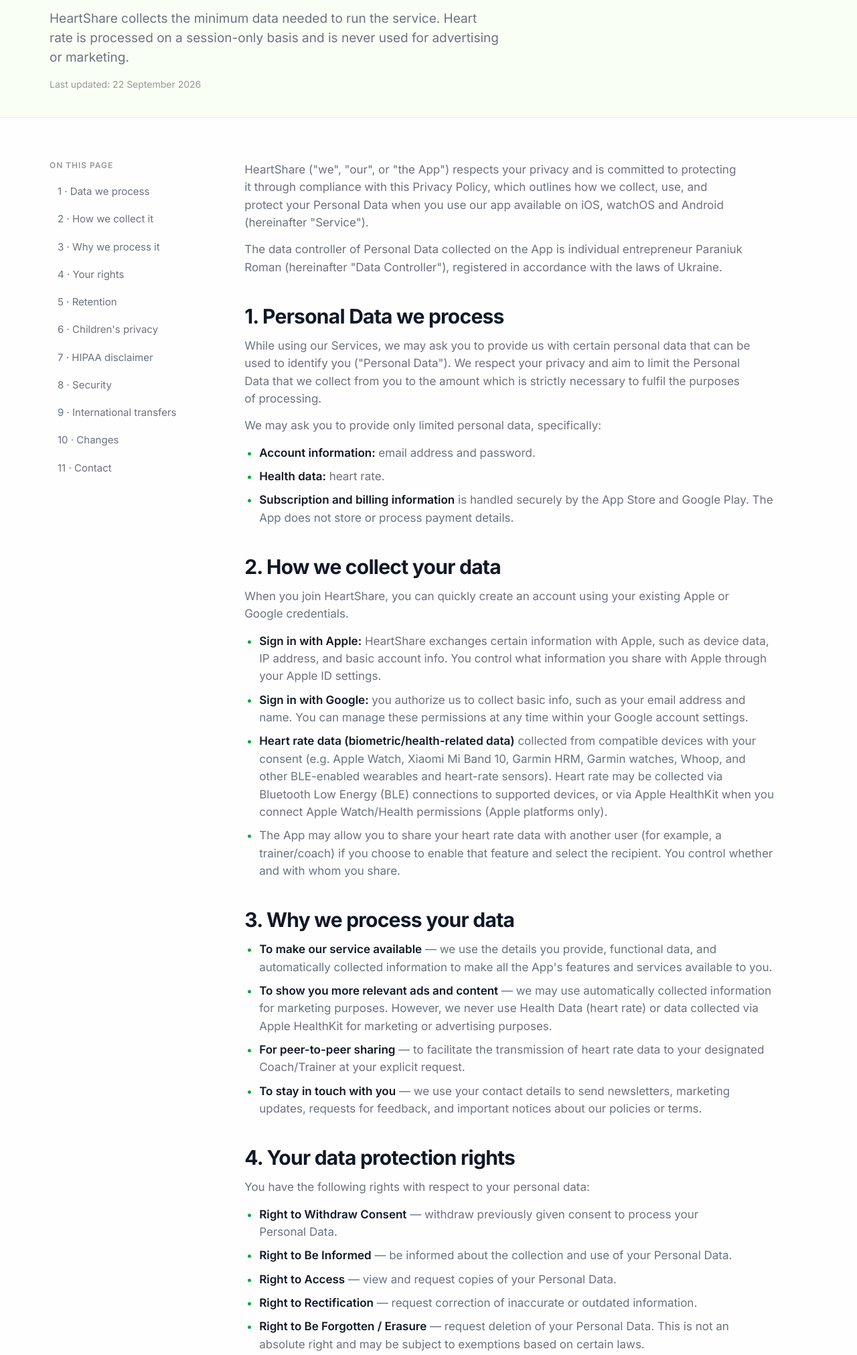
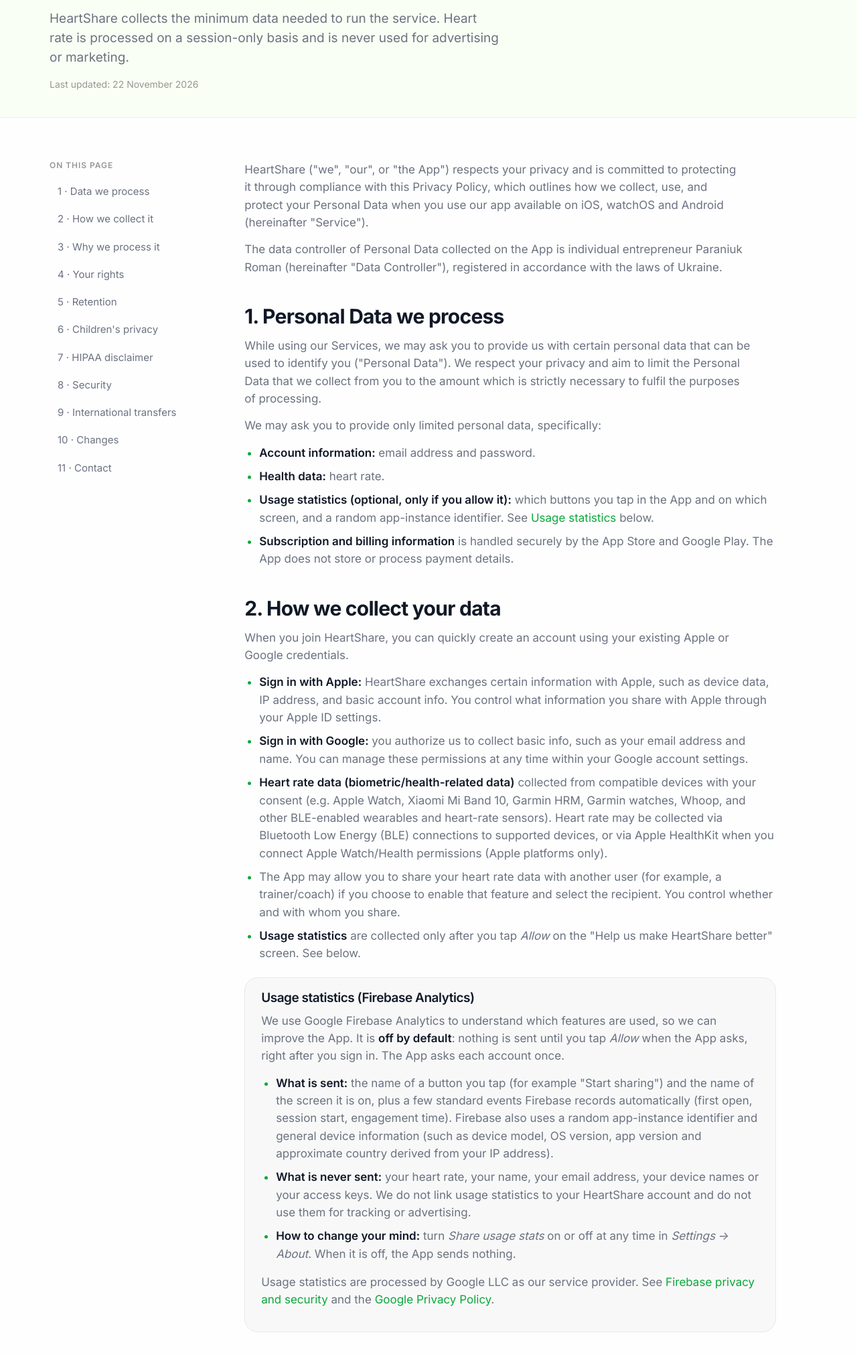
Before and after one commit to heartshare-app/heartshare-app.github.io, a plain HTML site: page privacy.html in a window 1280 px wide. Shown: the part 250-2273 px from the top of the page at 67% size. Drawn offline with Linux system fonts and the light colour scheme.

Commit message:
Privacy policy: add optional usage statistics (Firebase Analytics)
Co-Authored-By: Claude Opus 5.5 <noreply@anthropic.com>

```diff
--- a/privacy.html
+++ b/privacy.html
@@ -4,7 +4,7 @@
 <meta charset="utf-8">
 <meta name="viewport" content="width=device-width, initial-scale=1">
 <title>Privacy Policy | HeartShare</title>
-<meta name="description" content="How HeartShare collects, uses and protects your data: account information, heart rate processed session-only, your GDPR and CCPA rights, retention, security and contact.">
+<meta name="description" content="How HeartShare collects, uses and protects your data: account information, heart rate processed session-only, optional anonymous usage statistics, your GDPR and CCPA rights, retention, security and contact.">
 <link rel="canonical" href="https://heartshare-app.github.io/privacy.html">
 <meta name="robots" content="index,follow,max-snippet:-1">
 <meta property="og:type" content="article">
@@ -44,7 +44,7 @@
 <span class="eyebrow">Legal</span>
 <h1>Privacy Policy</h1>
 <p>HeartShare collects the minimum data needed to run the service. Heart rate is processed on a session-only basis and is never used for advertising or marketing.</p>
-<p class="updated">Last updated: 22 September 2026</p>
+<p class="updated">Last updated: 22 November 2026</p>
 </div>
 </div>
 
@@ -74,6 +74,7 @@
 <ul>
 <li><strong>Account information:</strong> email address and password.</li>
 <li><strong>Health data:</strong> heart rate.</li>
+<li><strong>Usage statistics (optional, only if you allow it):</strong> which buttons you tap in the App and on which screen, and a random app-instance identifier. See <a href="#usage-stats">Usage statistics</a> below.</li>
 <li><strong>Subscription and billing information</strong> is handled securely by the App Store and Google Play. The App does not store or process payment details.</li>
 </ul>
 
@@ -84,12 +85,25 @@
 <li><strong>Sign in with Google:</strong> you authorize us to collect basic info, such as your email address and name. You can manage these permissions at any time within your Google account settings.</li>
 <li><strong>Heart rate data (biometric/health-related data)</strong> collected from compatible devices with your consent (e.g. Apple Watch, Xiaomi Mi Band 10, Garmin HRM, Garmin watches, Whoop, and other BLE-enabled wearables and heart-rate sensors). Heart rate may be collected via Bluetooth Low Energy (BLE) connections to supported devices, or via Apple HealthKit when you connect Apple Watch/Health permissions (Apple platforms only).</li>
 <li>The App may allow you to share your heart rate data with another user (for example, a trainer/coach) if you choose to enable that feature and select the recipient. You control whether and with whom you share.</li>
+<li><strong>Usage statistics</strong> are collected only after you tap <em>Allow</em> on the "Help us make HeartShare better" screen. See below.</li>
 </ul>
+
+<div class="callout" id="usage-stats">
+<h3>Usage statistics (Firebase Analytics)</h3>
+<p>We use Google Firebase Analytics to understand which features are used, so we can improve the App. It is <strong>off by default</strong>: nothing is sent until you tap <em>Allow</em> when the App asks, right after you sign in. The App asks each account once.</p>
+<ul>
+<li><strong>What is sent:</strong> the name of a button you tap (for example "Start sharing") and the name of the screen it is on, plus a few standard events Firebase records automatically (first open, session start, engagement time). Firebase also uses a random app-instance identifier and general device information (such as device model, OS version, app version and approximate country derived from your IP address).</li>
+<li><strong>What is never sent:</strong> your heart rate, your name, your email address, your device names or your access keys. We do not link usage statistics to your HeartShare account and do not use them for tracking or advertising.</li>
+<li><strong>How to change your mind:</strong> turn <em>Share usage stats</em> on or off at any time in <em>Settings → About</em>. When it is off, the App sends nothing.</li>
+</ul>
+<p>Usage statistics are processed by Google LLC as our service provider. See <a href="https://firebase.google.com/support/privacy">Firebase privacy and security</a> and the <a href="https://policies.google.com/privacy">Google Privacy Policy</a>.</p>
+</div>
 
 <h2 id="s3">3. Why we process your data</h2>
 <ul>
 <li><strong>To make our service available</strong> — we use the details you provide, functional data, and automatically collected information to make all the App's features and services available to you.</li>
 <li><strong>To show you more relevant ads and content</strong> — we may use automatically collected information for marketing purposes. However, we never use Health Data (heart rate) or data collected via Apple HealthKit for marketing or advertising purposes.</li>
+<li><strong>To improve the App</strong> — if you allow it, we use anonymous usage statistics (which buttons are tapped and on which screen) to see which features are used and where the App can be made easier. The legal basis is your consent, which you can withdraw at any time in Settings → About.</li>
 <li><strong>For peer-to-peer sharing</strong> — to facilitate the transmission of heart rate data to your designated Coach/Trainer at your explicit request.</li>
 <li><strong>To stay in touch with you</strong> — we use your contact details to send newsletters, marketing updates, requests for feedback, and important notices about our policies or terms.</li>
 </ul>
@@ -97,7 +111,7 @@
 <h2 id="s4">4. Your data protection rights</h2>
 <p>You have the following rights with respect to your personal data:</p>
 <ul>
-<li><strong>Right to Withdraw Consent</strong> — withdraw previously given consent to process your Personal Data.</li>
+<li><strong>Right to Withdraw Consent</strong> — withdraw previously given consent to process your Personal Data. For usage statistics, turn off <em>Share usage stats</em> in Settings → About.</li>
 <li><strong>Right to Be Informed</strong> — be informed about the collection and use of your Personal Data.</li>
 <li><strong>Right to Access</strong> — view and request copies of your Personal Data.</li>
 <li><strong>Right to Rectification</strong> — request correction of inaccurate or outdated information.</li>
@@ -117,6 +131,7 @@
 
 <h2 id="s5">5. Retention of Personal Data</h2>
 <p>We retain your account information (email address and password) for as long as your account remains active, and for a limited period thereafter as needed for security, backup, fraud prevention, and legal compliance. Where permitted by law, you may request deletion of your account and associated personal information.</p>
+<p>Usage statistics are kept by Google Analytics only for the limited retention period set in our Google Analytics settings and are then deleted automatically. They are not linked to your account.</p>
 <div class="callout"><strong>Heart rate is session-only.</strong> Once a session ends — manually or automatically after two (2) hours — the heart rate data from that session is no longer displayed and is not stored by us. If you share heart rate data with another user during an active session, that sharing occurs only for the duration of the session.</div>
 
 <h2 id="s6">6. Children's Privacy</h2>
@@ -168,7 +183,7 @@
 </div>
 <div class="foot-bottom">
 <span>© 2026 HeartShare · Developer: Roman Paraniuk</span>
-<span>Policy last updated <time datetime="2026-09-23">23 September 2026</time></span>
+<span>Policy last updated <time datetime="2026-11-22">22 November 2026</time></span>
 </div>
 </div>
 </footer>
@@ -177,7 +192,7 @@
 {"@type":"WebSite","@id":"https://heartshare-app.github.io/#website","url":"https://heartshare-app.github.io/","name":"HeartShare","description":"Real-time heart rate sharing app for athletes and coaches.","publisher":{"@id":"https://heartshare-app.github.io/#org"},"inLanguage":"en"},
 {"@type":"Organization","@id":"https://heartshare-app.github.io/#org","name":"HeartShare","url":"https://heartshare-app.github.io/","logo":{"@type":"ImageObject","@id":"https://heartshare-app.github.io/#logo","url":"https://heartshare-app.github.io/img/app-icon.png","width":1280,"height":1280},"email":"HeartShare.help@gmail.com","founder":{"@type":"Person","@id":"https://heartshare-app.github.io/#roman","name":"Roman Paraniuk"},"sameAs":["https://apps.apple.com/app/id6759251996","https://play.google.com/store/apps/details?id=com.rkh.heartshare"],"contactPoint":{"@type":"ContactPoint","contactType":"customer support","email":"HeartShare.help@gmail.com","availableLanguage":"English"}},
 {"@type":"ImageObject","@id":"https://heartshare-app.github.io/#ogimage","url":"https://heartshare-app.github.io/img/og-image.jpg","width":1200,"height":630,"caption":"HeartShare — your coach sees every beat, live"},
-{"@type":"WebPage","@id":"https://heartshare-app.github.io/privacy.html#webpage","url":"https://heartshare-app.github.io/privacy.html","name":"Privacy Policy | HeartShare","description":"How HeartShare collects, uses and protects your data: account information, heart rate processed session-only, your GDPR and CCPA rights, retention, security and contact.","isPartOf":{"@id":"https://heartshare-app.github.io/#website"},"inLanguage":"en","datePublished":"2026-03-25","dateModified":"2026-09-23","primaryImageOfPage":{"@id":"https://heartshare-app.github.io/#ogimage"},"publisher":{"@id":"https://heartshare-app.github.io/#org"},"breadcrumb":{"@id":"https://heartshare-app.github.io/privacy.html#breadcrumb"},"about":{"@id":"https://heartshare-app.github.io/#org"}},
+{"@type":"WebPage","@id":"https://heartshare-app.github.io/privacy.html#webpage","url":"https://heartshare-app.github.io/privacy.html","name":"Privacy Policy | HeartShare","description":"How HeartShare collects, uses and protects your data: account information, heart rate processed session-only, optional anonymous usage statistics, your GDPR and CCPA rights, retention, security and contact.","isPartOf":{"@id":"https://heartshare-app.github.io/#website"},"inLanguage":"en","datePublished":"2026-03-25","dateModified":"2026-11-22","primaryImageOfPage":{"@id":"https://heartshare-app.github.io/#ogimage"},"publisher":{"@id":"https://heartshare-app.github.io/#org"},"breadcrumb":{"@id":"https://heartshare-app.github.io/privacy.html#breadcrumb"},"about":{"@id":"https://heartshare-app.github.io/#org"}},
 {"@type":"BreadcrumbList","@id":"https://heartshare-app.github.io/privacy.html#breadcrumb","itemListElement":[{"@type":"ListItem","position":1,"name":"HeartShare","item":"https://heartshare-app.github.io/"},{"@type":"ListItem","position":2,"name":"Privacy policy","item":"https://heartshare-app.github.io/privacy.html"}]}
 ]}
 </script>
--- a/sitemap.xml
+++ b/sitemap.xml
@@ -3,6 +3,6 @@
 <url><loc>https://heartshare-app.github.io/</loc><lastmod>2026-09-23</lastmod><priority>1.0</priority></url>
 <url><loc>https://heartshare-app.github.io/connect-device.html</loc><lastmod>2026-09-23</lastmod><priority>0.8</priority></url>
 <url><loc>https://heartshare-app.github.io/specs.html</loc><lastmod>2026-09-23</lastmod><priority>0.6</priority></url>
-<url><loc>https://heartshare-app.github.io/privacy.html</loc><lastmod>2026-09-23</lastmod><priority>0.3</priority></url>
+<url><loc>https://heartshare-app.github.io/privacy.html</loc><lastmod>2026-11-22</lastmod><priority>0.3</priority></url>
 <url><loc>https://heartshare-app.github.io/delete-account.html</loc><lastmod>2026-09-23</lastmod><priority>0.3</priority></url>
 </urlset>
```
